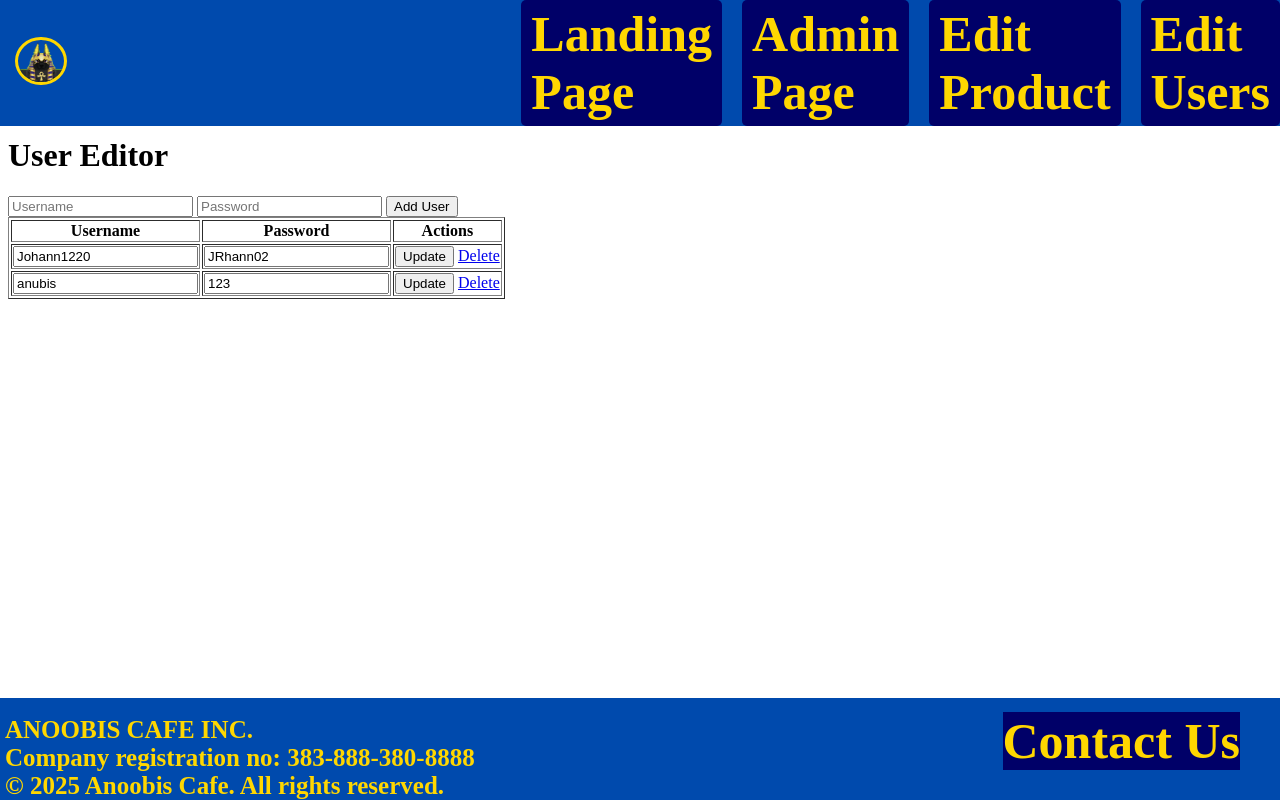
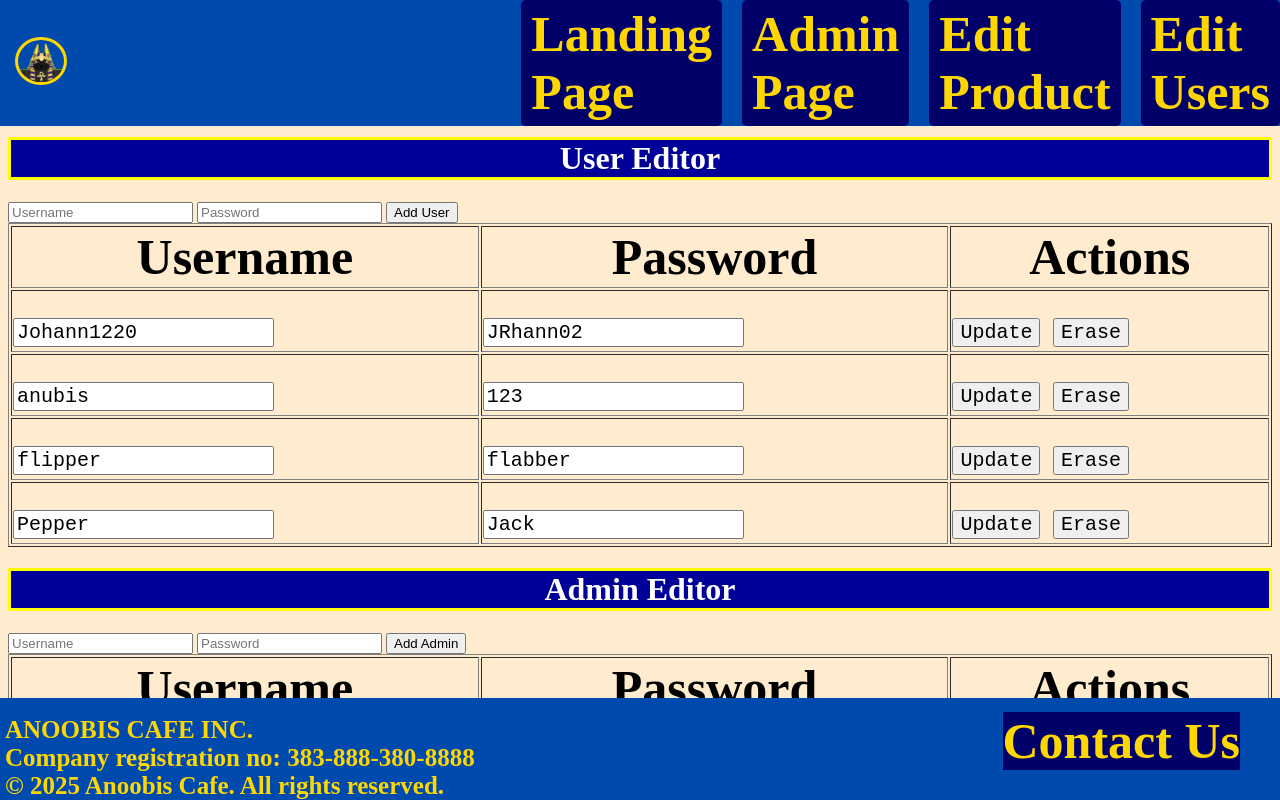
Before and after one commit to johann122004/Anoobis_Final_Project, a PHP site: page /editUsers.php in a window 1280 px wide. Run offline with PHP 8.4, Linux system fonts and the light colour scheme; data comes from the database, SQL or seed files in the repository.

Commit message:
feat: style and improve features

```diff
--- a/editUsers.php
+++ b/editUsers.php
@@ -4,6 +4,7 @@
         <meta charset="UTF-8">
         <meta name="viewport" content="width=device-width, initial-scale=1.0">
         <title>User Editing Page</title>
+        <link rel = "stylesheet" href = "styles_admin.css">
     </head>
     <body>
         <div class = "Top">
@@ -55,7 +56,54 @@
                     <td><input type="text" name="password" value="<?= $row['password'] ?>"></td>
                     <td>
                         <input type="submit" name="edit" value="Update">
-                        <a href="editUsers.php?delete=<?= $row['ID'] ?>">Delete</a>
+                        <input type="submit" name="delete" value="Erase">
+                    </td>
+                </tr>
+            </form>
+            <?php } ?>
+        </table>
+        <?php
+        $admin = mysqli_query($conn,"SELECT * FROM admin");
+        if(isset($_POST['add'])){
+            $name = $_POST['adminName'];
+            $pass = $_POST['adminPassword'];
+
+            mysqli_query($conn,"INSERT INTO users (name, password) VALUES ('$name', '$pass')");
+        }
+        if(isset($_GET['delete'])){
+            $id = $_GET['delete'];
+            mysqli_query($conn,"DELETE FROM products WHERE ID = $id");
+        }
+        if(isset($_POST['edit'])){
+            $id = $_POST['id'];
+            $name = $_POST['adminName'];
+            $pass = $_POST['adminPassword'];
+
+            mysqli_query($conn,"UPDATE users set name = '$name', password = '$pass' WHERE ID = $id");
+        }
+        ?>
+        <h1>Admin Editor</h1>
+        <form method="POST">
+            <input type="text" name="name" placeholder="Username" required>
+            <input type="text" name="password" placeholder="Password" required>
+            <input type="submit" name="add" value="Add Admin">
+        </form>
+
+        <table border = "1">
+            <tr>
+                <th>Username</th>
+                <th>Password</th>
+                <th>Actions</th>
+            </tr>
+            <?php while ($row = mysqli_fetch_assoc($admin)){?>
+            <form method="POST">
+                <input type="hidden" name="id" value="<?= $row['id'] ?>">
+                <tr>
+                    <td><input type="text" name="name" value="<?= $row['adminName'] ?>"></td>
+                    <td><input type="text" name="password" value="<?= $row['adminPassword'] ?>"></td>
+                    <td>
+                        <input type="submit" name="edit" value="Update">
+                        <input type="submit" name="delete" value="Erase">
                     </td>
                 </tr>
             </form>
--- a/header.php
+++ b/header.php
@@ -11,6 +11,7 @@
             <a href = "home.php"> Home </a>
             <a href = "Product.php"> Menu </a>
             <a href = "Shop.php"> Shopping </a>
+            <a href = "index.php"> Log-out </a>
         </div>
 
     </div>
--- a/index.php
+++ b/index.php
@@ -17,7 +17,7 @@
 
     <br><br><br><br><br><br>
 
-    <div class = Login>
+    <div class = Log>
         <form method = "POST" >
             <h1>LOG-IN</h1>
             <p>Username: <input type="text" name="uname"><br><br></p>
@@ -27,7 +27,7 @@
         </form>
 
     </div>
-    <div class="Reg"><a href="register.php"><p>Register a new user here.</p></a></div>
+    <div class="New"><a href="register.php"><p>Register a new user here.</p></a></div>
 
     <?php
         $conn = mysqli_connect("localhost","root","","anoobis") or die(mysqli_error());
--- a/register.php
+++ b/register.php
@@ -25,7 +25,7 @@
 
         </form>
     </div>
-    <div class="Login"><a href="index.php"><p>Already a user? Click here.</p></a></div>
+    <div class="Old"><a href="index.php"><p>Already a user? Click here.</p></a></div>
 <?php
     $conn = mysqli_connect("localhost", "root", "", "anoobis") or die(mysqli_error());
     if (isset($_POST["register"])) {
@@ -37,6 +37,7 @@
         } else {
             mysqli_query($conn, "INSERT INTO users (name, password) VALUES ('$username', '$password')");
             echo "<script>alert('Registration successful!'); window.location='index.php';</script>";
+            header ("Location: home.php" );
         }
     }
 ?>
--- a/styles_admin.css
+++ b/styles_admin.css
@@ -0,0 +1,20 @@
+body{
+    background-color: blanchedalmond;
+    h1, h2{
+        background-color: rgb(0, 0, 153);
+        border-style: solid;
+        border-color: yellow;
+        border-width: 75%;
+        text-align: center;
+        color: white;
+    }
+}
+
+table{
+    width: 100%;
+    font-size: 50px;
+    input{
+        font-size: 20px;
+        font-family: 'Courier New', Courier, monospace;
+    }
+}
```
Also changed, not shown: Receipt.php (+20 -32 lines), Shop.php (+11 -8 lines), admin.php (+5 -3 lines), anoobis.sql (+15 -15 lines), editProduct.php (+4 -3 lines), styles.css (+1 -12 lines), styles_index.css (+28 -4 lines).
